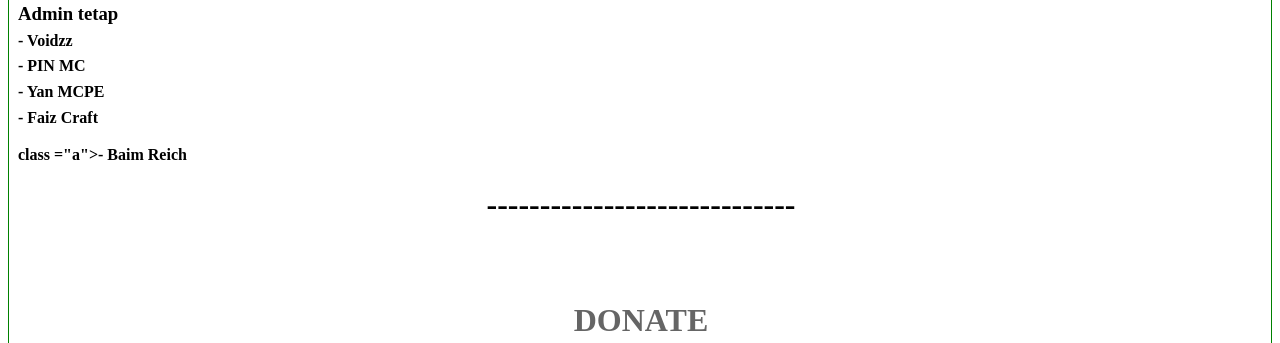
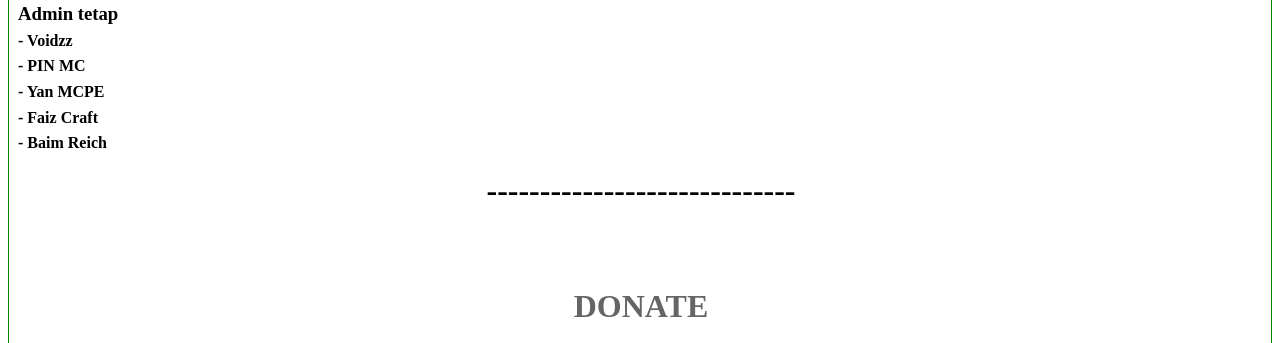
Before and after one commit to MinecraftUnity512/Minecraftunityblogofficial.github.io, a plain HTML site: page Index.html in a window 1280 px wide. Shown: the part 1778-2121 px from the top of the page. Drawn offline with Linux system fonts and the light colour scheme.

Commit message:
Update Index.html

```diff
--- a/Index.html
+++ b/Index.html
@@ -58,7 +58,7 @@
 <h4 class="a">- PIN MC</h4>
 <h4 class="a">- Yan MCPE</h4>
 <h4 class="a">- Faiz Craft</h4>
-        <h4> class ="a">- Baim Reich</h4>
+        <h4 class="a">- Baim Reich</h4>
 <h1>-----------------------------</h1>
 <br><br>
 <h1 class="l">DONATE</h1>
```
